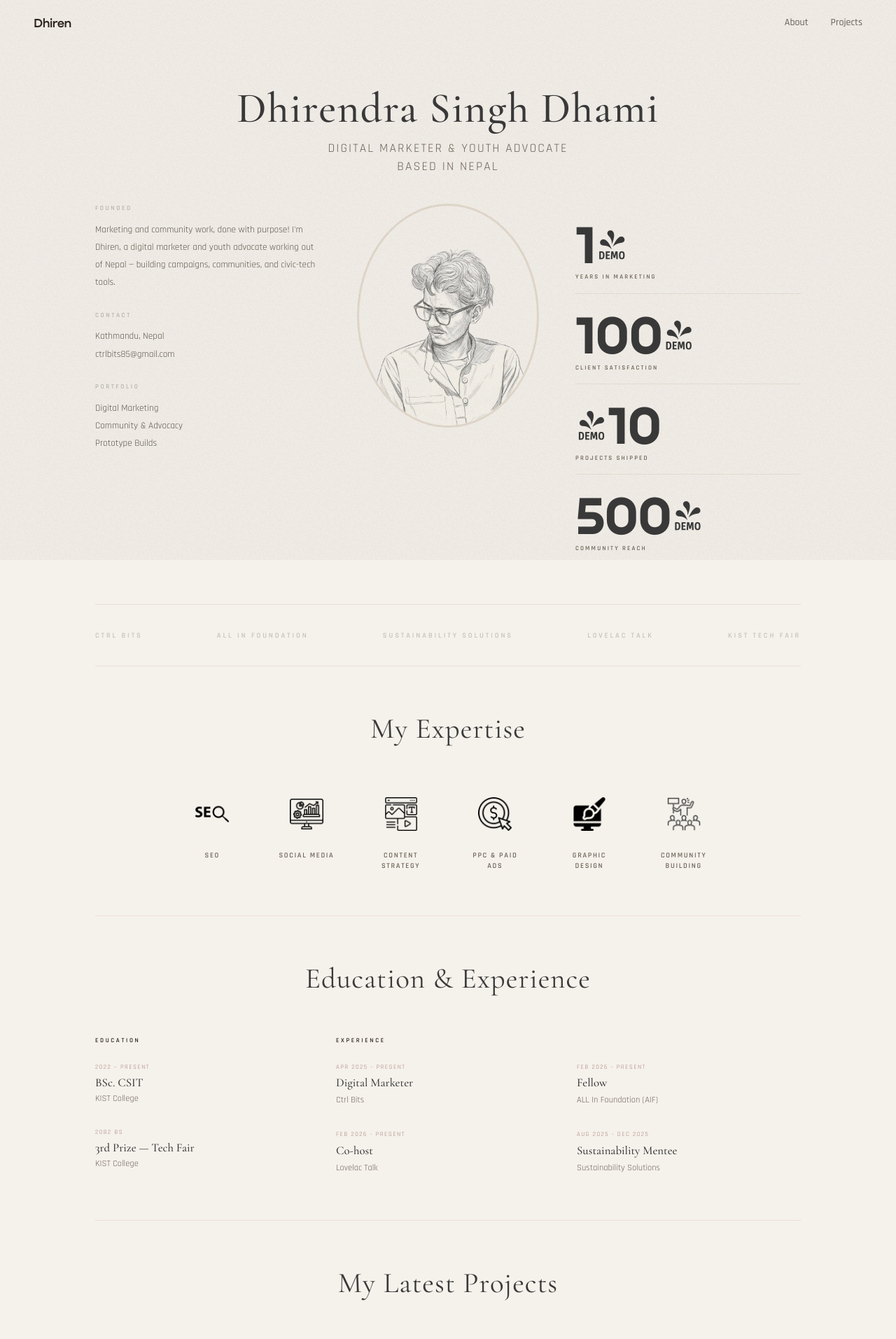
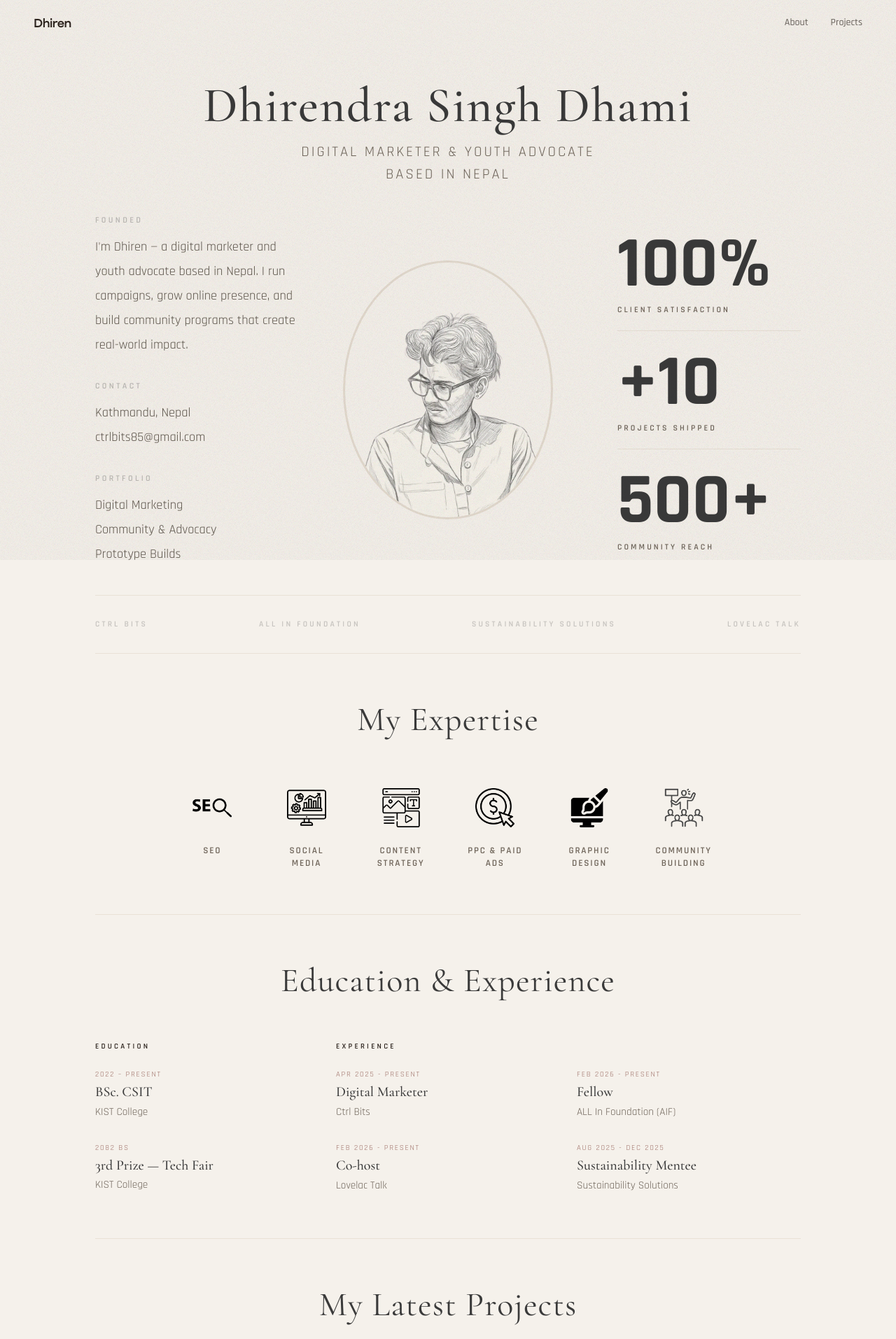
Before and after one commit to dhirendraxd/dhiren_website, a React (Vite) app: page /about in a window 1280 px wide. Shown: the top 1913 px of the page at 70% size. Built offline with nearby package versions, Linux system fonts and the light colour scheme; the HTML template or start-up script is replaced by a standard one.

Commit message:
feat: update Footer with social links; enhance About page layout and animations; add Cormorant Garamond font support

```diff
--- a/index.html
+++ b/index.html
@@ -39,10 +39,6 @@
     />
     <link rel="manifest" href="/site.webmanifest" />
     <link rel="sitemap" type="application/xml" href="/sitemap.xml" />
-
-    <link rel="preconnect" href="https://fonts.googleapis.com">
-    <link rel="preconnect" href="https://fonts.gstatic.com" crossorigin>
-    <link href="https://fonts.googleapis.com/css2?family=Cormorant+Garamond:ital,wght@0,300;0,400;0,500;0,600;1,300;1,400;1,500&display=swap" rel="stylesheet">
 
     <meta property="og:type" content="website" />
     <meta property="og:site_name" content="Dhirendra Singh Dhami Portfolio" />
--- a/package.json
+++ b/package.json
@@ -17,6 +17,7 @@
   },
   "dependencies": {
     "@emailjs/browser": "^4.4.1",
+    "@fontsource/cormorant-garamond": "^5.2.11",
     "@fontsource/manrope": "^5.2.8",
     "@radix-ui/react-accordion": "^1.2.11",
     "@radix-ui/react-alert-dialog": "^1.1.14",
--- a/src/index.css
+++ b/src/index.css
@@ -2,6 +2,14 @@
 @import "@fontsource/manrope/500.css";
 @import "@fontsource/manrope/600.css";
 @import "@fontsource/manrope/700.css";
+
+@import "@fontsource/cormorant-garamond/300.css";
+@import "@fontsource/cormorant-garamond/300-italic.css";
+@import "@fontsource/cormorant-garamond/400.css";
+@import "@fontsource/cormorant-garamond/400-italic.css";
+@import "@fontsource/cormorant-garamond/500.css";
+@import "@fontsource/cormorant-garamond/500-italic.css";
+@import "@fontsource/cormorant-garamond/600.css";
 
 @font-face {
   font-family: 'Nekst';
--- a/src/pages/About.tsx
+++ b/src/pages/About.tsx
@@ -15,16 +15,16 @@ const profileImage = assetPath("untitled-design.webp");
 function ExpertiseCard({ label, icon, delay = 0 }: { label: string; icon: string; delay?: number }) {
   return (
     <motion.div
-      initial={{ opacity: 0, y: 10 }}
-      whileInView={{ opacity: 1, y: 0 }}
-      transition={{ duration: 0.38, delay }}
+      initial={{ opacity: 0 }}
+      whileInView={{ opacity: 1 }}
+      transition={{ duration: 0.5, delay }}
       viewport={{ once: true }}
       className="flex flex-col items-center gap-3"
     >
       <div className="w-20 h-20 flex items-center justify-center">
-        <img src={icon} alt="" aria-hidden="true" className="w-12 h-12 object-contain" />
+        <img src={icon} alt="" aria-hidden="true" className="w-14 h-14 object-contain" />
       </div>
-      <p className="text-[0.65rem] font-semibold uppercase tracking-[0.16em] text-[#6f655a] text-center leading-snug max-w-[5.5rem]">
+      <p className="font-rajdhani text-[0.82rem] font-semibold uppercase tracking-[0.14em] text-[#6f655a] text-center leading-snug max-w-[6rem]">
         {label}
       </p>
     </motion.div>
@@ -35,11 +35,11 @@ function ExpertiseCard({ label, icon, delay = 0 }: { label: string; icon: string
 function SectionHeading({ children }: { children: React.ReactNode }) {
   return (
     <motion.h2
-      initial={{ opacity: 0, y: -10 }}
-      whileInView={{ opacity: 1, y: 0 }}
-      transition={{ duration: 0.45 }}
+      initial={{ opacity: 0 }}
+      whileInView={{ opacity: 1 }}
+      transition={{ duration: 0.55 }}
       viewport={{ once: true }}
-      className="text-center font-cormorant font-normal text-[clamp(1.7rem,3.2vw,2.6rem)] tracking-wide text-[#3a3a3a] mb-14 leading-tight"
+      className="text-center font-cormorant font-normal text-[clamp(2rem,3.8vw,3rem)] tracking-wide text-[#3a3a3a] mb-14 leading-tight"
     >
       {children}
     </motion.h2>
@@ -48,7 +48,6 @@ function SectionHeading({ children }: { children: React.ReactNode }) {
 
 // ── Data ──────────────────────────────────────────────────────────────────
 const stats = [
-  { value: "1+",   label: "Years in Marketing" },
   { value: "100%", label: "Client Satisfaction" },
   { value: "+10",  label: "Projects Shipped"    },
   { value: "500+", label: "Community Reach"     },
@@ -68,7 +67,6 @@ const orgs = [
   "ALL In Foundation",
   "Sustainability Solutions",
   "Lovelac Talk",
-  "KIST Tech Fair",
 ];
 
 const projects = [
@@ -137,61 +135,64 @@ const About = () => {
       <ScrollProgressBar />
       <Navbar />
 
-      <main className="pt-24 pb-20">
+      <main className="pb-20">
         <div className="max-w-[68rem] mx-auto px-6 md:px-10">
 
-          {/* ── NAME HEADER ─────────────────────────────────────────── */}
+          {/* ── FIRST VIEWPORT: name + hero + orgs ──────────────────── */}
+          <div className="min-h-screen flex flex-col pt-24">
+
+            {/* NAME HEADER */}
             <motion.div
-            initial={{ opacity: 0, y: 18 }}
-            animate={{ opacity: 1, y: 0 }}
-            transition={{ duration: 0.55, ease: [0.22, 1, 0.36, 1] }}
-            className="text-center pt-6 pb-10"
+              initial={{ opacity: 0 }}
+              animate={{ opacity: 1 }}
+              transition={{ duration: 0.7, ease: "easeOut" }}
+              className="text-center pt-4 pb-10"
             >
-            <h1 className="font-cormorant font-medium text-[clamp(2.2rem,4.8vw,3.8rem)] tracking-wide text-[#3a3a3a] leading-[1.15]">
+              <h1 className="font-cormorant font-medium text-[clamp(2.6rem,5.5vw,4.8rem)] tracking-wide text-[#3a3a3a] leading-[1.1]">
                 Dhirendra Singh Dhami
               </h1>
-            <p className="mt-2 font-rajdhani text-[clamp(0.85rem,1.6vw,1.1rem)] font-normal tracking-[0.12em] text-[#6f655a] uppercase">
+              <p className="mt-3 font-rajdhani text-[clamp(0.95rem,1.9vw,1.3rem)] font-normal tracking-[0.14em] text-[#6f655a] uppercase">
                 Digital Marketer &amp; Youth Advocate
               </p>
-            <p className="font-rajdhani text-[clamp(0.85rem,1.6vw,1.1rem)] font-normal tracking-[0.12em] text-[#6f655a] uppercase">
+              <p className="font-rajdhani text-[clamp(0.95rem,1.9vw,1.3rem)] font-normal tracking-[0.14em] text-[#6f655a] uppercase">
                 Based in Nepal
               </p>
             </motion.div>
 
-          {/* ── 3-COL HERO ──────────────────────────────────────────── */}
-          <section className="grid grid-cols-1 md:grid-cols-[minmax(0,1fr)_260px_minmax(0,1fr)] lg:grid-cols-[minmax(0,1fr)_300px_minmax(0,1fr)] gap-10 md:gap-8 items-start pb-14 border-b border-[#e9e1d6]">
+            {/* 3-COL HERO — grows to fill remaining space */}
+            <section className="flex-1 grid grid-cols-1 md:grid-cols-[minmax(0,1fr)_290px_minmax(0,1fr)] lg:grid-cols-[minmax(0,1fr)_340px_minmax(0,1fr)] gap-10 md:gap-8 items-center pb-10">
 
               {/* Left: FOUNDED / CONTACT / PORTFOLIO */}
               <motion.div
-              initial={{ opacity: 0, y: 14 }}
-              animate={{ opacity: 1, y: 0 }}
-              transition={{ duration: 0.5, delay: 0.1, ease: [0.22, 1, 0.36, 1] }}
-              className="space-y-7"
+                initial={{ opacity: 0 }}
+                animate={{ opacity: 1 }}
+                transition={{ duration: 0.7, delay: 0.1, ease: "easeOut" }}
+                className="space-y-8"
               >
                 <div>
-                <p className="text-[0.58rem] font-semibold uppercase tracking-[0.28em] text-[#3a3a3a]/30 mb-2.5">
+                  <p className="text-[0.75rem] font-semibold uppercase tracking-[0.28em] text-[#3a3a3a]/30 mb-3">
                     Founded
                   </p>
-                <p className="text-[0.83rem] leading-[1.9] text-[#5f574d] font-rajdhani">
-                  Marketing and community work, done with purpose! I'm Dhiren, a digital marketer and youth advocate working out of Nepal — building campaigns, communities, and civic-tech tools.
+                  <p className="text-[1.15rem] leading-[1.9] text-[#5f574d] font-rajdhani">
+                    I'm Dhiren — a digital marketer and youth advocate based in Nepal. I run campaigns, grow online presence, and build community programs that create real-world impact.
                   </p>
                 </div>
 
                 <div>
-                <p className="text-[0.58rem] font-semibold uppercase tracking-[0.28em] text-[#3a3a3a]/30 mb-2.5">
+                  <p className="text-[0.75rem] font-semibold uppercase tracking-[0.28em] text-[#3a3a3a]/30 mb-3">
                     Contact
                   </p>
-                <p className="text-[0.83rem] text-[#5f574d] leading-[1.9] font-rajdhani">
+                  <p className="text-[1.15rem] text-[#5f574d] leading-[1.9] font-rajdhani">
                     Kathmandu, Nepal<br />
                     ctrlbits85@gmail.com
                   </p>
                 </div>
 
                 <div>
-                <p className="text-[0.58rem] font-semibold uppercase tracking-[0.28em] text-[#3a3a3a]/30 mb-2.5">
+                  <p className="text-[0.75rem] font-semibold uppercase tracking-[0.28em] text-[#3a3a3a]/30 mb-3">
                     Portfolio
                   </p>
-                <p className="text-[0.83rem] text-[#5f574d] leading-[1.9] font-rajdhani">
+                  <p className="text-[1.15rem] text-[#5f574d] leading-[1.9] font-rajdhani">
                     Digital Marketing<br />
                     Community &amp; Advocacy<br />
                     Prototype Builds
@@ -201,14 +202,14 @@ const About = () => {
 
               {/* Center: oval portrait */}
               <motion.div
-              initial={{ opacity: 0, scale: 0.94 }}
-              animate={{ opacity: 1, scale: 1 }}
-              transition={{ duration: 0.65, delay: 0.07, ease: [0.22, 1, 0.36, 1] }}
+                initial={{ opacity: 0 }}
+                animate={{ opacity: 1 }}
+                transition={{ duration: 0.7, delay: 0.07, ease: "easeOut" }}
                 className="flex justify-center"
               >
                 <div
                   className="overflow-hidden border-[3px] border-[#e4dbcf]"
-                style={{ width: "260px", height: "320px", borderRadius: "50%" }}
+                  style={{ width: "300px", height: "370px", borderRadius: "50%" }}
                 >
                   <img
                     src={profileImage}
@@ -220,22 +221,22 @@ const About = () => {
                 </div>
               </motion.div>
 
-            {/* Right: stats — large numbers */}
+              {/* Right: stats */}
               <motion.div
-              initial={{ opacity: 0, y: 14 }}
-              animate={{ opacity: 1, y: 0 }}
-              transition={{ duration: 0.5, delay: 0.14, ease: [0.22, 1, 0.36, 1] }}
-              className="flex flex-col"
+                initial={{ opacity: 0 }}
+                animate={{ opacity: 1 }}
+                transition={{ duration: 0.7, delay: 0.14, ease: "easeOut" }}
+                className="flex flex-col pl-6 md:pl-10"
               >
                 {stats.map((s, i) => (
                   <div
                     key={s.label}
-                  className={`py-4 ${i < stats.length - 1 ? "border-b border-[#e9e1d6]" : ""}`}
+                    className={`py-5 ${i < stats.length - 1 ? "border-b border-[#e9e1d6]" : ""}`}
                   >
-                  <p className="font-nekst text-[clamp(3.2rem,6vw,5rem)] font-bold text-[#3a3a3a] leading-none tabular-nums">
+                    <p className="font-rajdhani text-[clamp(4.2rem,8vw,7.5rem)] font-bold text-[#3a3a3a] leading-none tabular-nums">
                       {s.value}
                     </p>
-                  <p className="mt-1.5 text-[0.56rem] font-semibold uppercase tracking-[0.24em] text-[#6f655a]">
+                    <p className="mt-2 text-[0.74rem] font-semibold uppercase tracking-[0.26em] text-[#6f655a]">
                       {s.label}
                     </p>
                   </div>
@@ -243,19 +244,21 @@ const About = () => {
               </motion.div>
             </section>
 
-          {/* ── ORG LOGOS STRIP ─────────────────────────────────────── */}
-          <section className="py-9 border-b border-[#e9e1d6]">
+            {/* ORG LOGOS STRIP — pinned to bottom of first viewport */}
+            <section className="py-8 border-t border-b border-[#e9e1d6]">
               <div className="flex flex-wrap items-center justify-between gap-y-4">
                 {orgs.map((org) => (
                   <span
                     key={org}
-                  className="text-[0.65rem] font-semibold uppercase tracking-[0.28em] text-[#3a3a3a]/25 hover:text-[#3a3a3a]/50 transition-colors duration-200 select-none"
+                    className="text-[0.72rem] font-semibold uppercase tracking-[0.28em] text-[#3a3a3a]/25 hover:text-[#3a3a3a]/50 transition-colors duration-200 select-none"
                   >
                     {org}
                   </span>
                 ))}
               </div>
             </section>
+
+          </div>{/* end first viewport */}
 
           {/* ── MY EXPERTISE ────────────────────────────────────────── */}
           <section className="py-16 border-b border-[#e9e1d6]">
@@ -275,7 +278,7 @@ const About = () => {
 
               {/* Education */}
               <div>
-                <p className="text-[0.56rem] font-semibold uppercase tracking-[0.3em] text-[#3a3a3a]/28 mb-6">
+                <p className="font-rajdhani text-[0.68rem] font-semibold uppercase tracking-[0.3em] text-[#3a3a3a]/28 mb-6">
                   Education
                 </p>
                 <div className="space-y-8">
@@ -285,18 +288,18 @@ const About = () => {
                   ].map((item) => (
                     <motion.div
                       key={item.title}
-                      initial={{ opacity: 0, y: 10 }}
-                      whileInView={{ opacity: 1, y: 0 }}
+                      initial={{ opacity: 0 }}
+                      whileInView={{ opacity: 1 }}
                       transition={{ duration: 0.35 }}
                       viewport={{ once: true }}
                     >
-                      <p className="text-[0.56rem] text-[#7A3A30]/60 uppercase tracking-[0.16em] mb-1">
+                      <p className="font-rajdhani text-[0.68rem] text-[#7A3A30]/70 uppercase tracking-[0.16em] mb-1">
                         {item.date}
                       </p>
-                      <h4 className="font-cormorant font-medium text-[1.05rem] text-[#3a3a3a] leading-snug">
+                      <h4 className="font-cormorant font-medium text-[1.25rem] text-[#3a3a3a] leading-snug">
                         {item.title}
                       </h4>
-                      <p className="text-[0.78rem] text-[#6f655a] mt-0.5">{item.org}</p>
+                      <p className="font-rajdhani text-[0.95rem] text-[#6f655a] mt-0.5">{item.org}</p>
                     </motion.div>
                   ))}
                 </div>
@@ -304,29 +307,29 @@ const About = () => {
 
               {/* Experience col 1 */}
               <div>
-                <p className="text-[0.56rem] font-semibold uppercase tracking-[0.3em] text-[#3a3a3a]/28 mb-6">
+                <p className="font-rajdhani text-[0.68rem] font-semibold uppercase tracking-[0.3em] text-[#3a3a3a]/28 mb-6">
                   Experience
                 </p>
                 <div className="space-y-8">
                   {expCols[0].map((exp, i) => (
                     <motion.div
                       key={exp.title}
-                      initial={{ opacity: 0, y: 10 }}
-                      whileInView={{ opacity: 1, y: 0 }}
+                      initial={{ opacity: 0 }}
+                      whileInView={{ opacity: 1 }}
                       transition={{ duration: 0.35, delay: i * 0.07 }}
                       viewport={{ once: true }}
                     >
-                      <p className="text-[0.56rem] text-[#7A3A30]/60 uppercase tracking-[0.16em] mb-1">
+                      <p className="font-rajdhani text-[0.68rem] text-[#7A3A30]/70 uppercase tracking-[0.16em] mb-1">
                         {exp.dateRange}
                       </p>
-                      <h4 className="font-cormorant font-medium text-[1.05rem] text-[#3a3a3a] leading-snug">
+                      <h4 className="font-cormorant font-medium text-[1.25rem] text-[#3a3a3a] leading-snug">
                         {exp.title}
                       </h4>
                       <a
                         href={exp.link}
                         target="_blank"
                         rel="noopener noreferrer"
-                        className="text-[0.78rem] text-[#6f655a] hover:text-[#7A3A30] transition-colors mt-0.5 inline-block"
+                        className="font-rajdhani text-[0.95rem] text-[#6f655a] hover:text-[#7A3A30] transition-colors mt-0.5 inline-block"
                       >
                         {exp.company}
                       </a>
@@ -337,29 +340,29 @@ const About = () => {
 
               {/* Experience col 2 */}
               <div>
-                <p className="text-[0.56rem] font-semibold uppercase tracking-[0.3em] text-transparent mb-6 select-none" aria-hidden="true">
+                <p className="font-rajdhani text-[0.68rem] font-semibold uppercase tracking-[0.3em] text-transparent mb-6 select-none" aria-hidden="true">
                   Experience
                 </p>
                 <div className="space-y-8">
                   {expCols[1].map((exp, i) => (
                     <motion.div
                       key={exp.title}
-                      initial={{ opacity: 0, y: 10 }}
-                      whileInView={{ opacity: 1, y: 0 }}
+                      initial={{ opacity: 0 }}
+                      whileInView={{ opacity: 1 }}
                       transition={{ duration: 0.35, delay: i * 0.07 }}
                       viewport={{ once: true }}
                     >
-                      <p className="text-[0.56rem] text-[#7A3A30]/60 uppercase tracking-[0.16em] mb-1">
+                      <p className="font-rajdhani text-[0.68rem] text-[#7A3A30]/70 uppercase tracking-[0.16em] mb-1">
                         {exp.dateRange}
                       </p>
-                      <h4 className="font-cormorant font-medium text-[1.05rem] text-[#3a3a3a] leading-snug">
+                      <h4 className="font-cormorant font-medium text-[1.25rem] text-[#3a3a3a] leading-snug">
                         {exp.title}
                       </h4>
                       <a
                         href={exp.link}
                         target="_blank"
                         rel="noopener noreferrer"
-                        className="text-[0.78rem] text-[#6f655a] hover:text-[#7A3A30] transition-colors mt-0.5 inline-block"
+                        className="font-rajdhani text-[0.95rem] text-[#6f655a] hover:text-[#7A3A30] transition-colors mt-0.5 inline-block"
                       >
                         {exp.company}
                       </a>
@@ -378,8 +381,8 @@ const About = () => {
               {projects.map((p, i) => (
                 <motion.div
                   key={p.href}
-                  initial={{ opacity: 0, y: 14 }}
-                  whileInView={{ opacity: 1, y: 0 }}
+                  initial={{ opacity: 0 }}
+                  whileInView={{ opacity: 1 }}
                   transition={{ duration: 0.4, delay: i * 0.09 }}
                   viewport={{ once: true }}
                 >
@@ -394,14 +397,14 @@ const About = () => {
                       />
                     </div>
                     <div className="mt-3.5">
-                      <p className="text-[0.56rem] font-semibold uppercase tracking-[0.24em] text-[#6f655a]/60">
+                      <p className="font-rajdhani text-[0.68rem] font-semibold uppercase tracking-[0.22em] text-[#6f655a]/60">
                         {p.type}
                       </p>
-                      <h4 className="mt-1 font-cormorant font-medium text-[1.05rem] text-[#3a3a3a] leading-snug">
+                      <h4 className="mt-1 font-cormorant font-medium text-[1.25rem] text-[#3a3a3a] leading-snug">
                         {p.title}
                       </h4>
-                      <span className="inline-flex items-center gap-1 mt-1.5 text-[0.63rem] font-semibold uppercase tracking-[0.16em] text-[#6f655a] group-hover:text-[#7A3A30] transition-colors duration-200">
-                        View Project <ArrowUpRight size={10} strokeWidth={2} />
+                      <span className="inline-flex items-center gap-1 mt-1.5 font-rajdhani text-[0.75rem] font-semibold uppercase tracking-[0.16em] text-[#6f655a] group-hover:text-[#7A3A30] transition-colors duration-200">
+                        View Project <ArrowUpRight size={11} strokeWidth={2} />
                       </span>
                     </div>
                   </Link>
@@ -435,19 +438,19 @@ const About = () => {
 
               <motion.div
                 key={quoteIdx}
-                initial={{ opacity: 0, y: 8 }}
-                animate={{ opacity: 1, y: 0 }}
+                initial={{ opacity: 0 }}
+                animate={{ opacity: 1 }}
                 transition={{ duration: 0.35 }}
                 className="text-center flex-1"
               >
-                <p className="font-cormorant font-normal italic text-[clamp(1.05rem,2vw,1.3rem)] leading-[1.85] text-[#3a3a3a]">
+                <p className="font-cormorant font-normal italic text-[clamp(1.25rem,2.4vw,1.65rem)] leading-[1.85] text-[#3a3a3a]">
                   &ldquo;{testimonials[quoteIdx].quote}&rdquo;
                 </p>
                 <div className="mt-7">
-                  <p className="font-rajdhani font-semibold text-[0.82rem] uppercase tracking-[0.18em] text-[#3a3a3a]">
+                  <p className="font-rajdhani font-semibold text-[0.95rem] uppercase tracking-[0.18em] text-[#3a3a3a]">
                     {testimonials[quoteIdx].name}
                   </p>
-                  <p className="text-[0.72rem] text-[#7A3A30] mt-1 tracking-wide">
+                  <p className="font-rajdhani text-[0.85rem] text-[#7A3A30] mt-1 tracking-wide">
                     {testimonials[quoteIdx].role}
                   </p>
                 </div>
@@ -465,7 +468,7 @@ const About = () => {
 
           {/* ── PHOTO GRID (@dhirendraxd) ───────────────────────────── */}
           <section className="py-16">
-            <p className="text-center font-rajdhani text-[0.65rem] font-semibold uppercase tracking-[0.35em] text-[#3a3a3a]/35 mb-8">
+            <p className="text-center font-rajdhani text-[0.8rem] font-semibold uppercase tracking-[0.35em] text-[#3a3a3a]/35 mb-8">
               @dhirendraxd
             </p>
             <div className="grid grid-cols-2 sm:grid-cols-4 gap-3">
```
Also changed, not shown: src/components/Footer.tsx (+43 -37 lines). Lines whose indentation alone changed are shown as unchanged.
